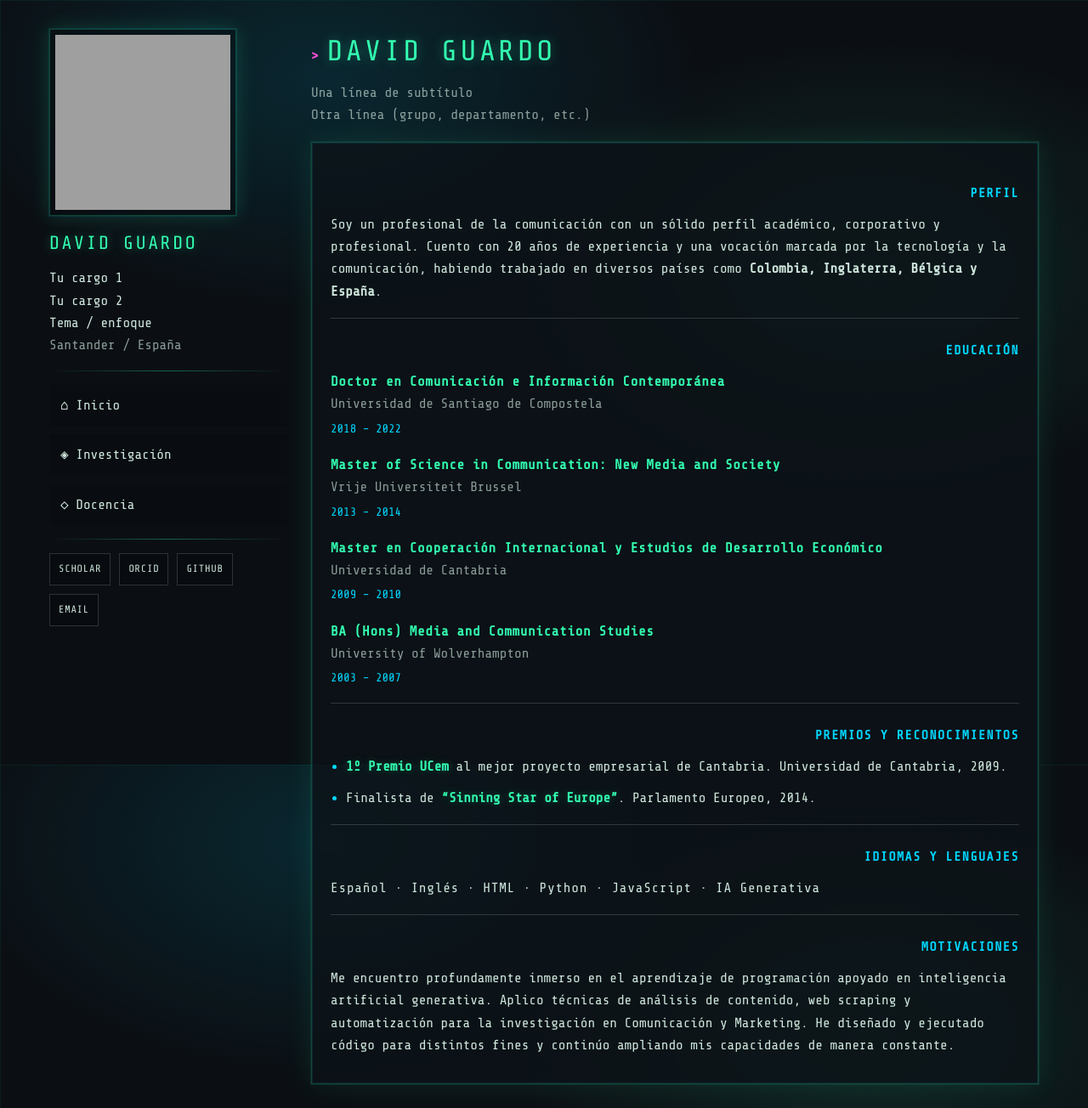
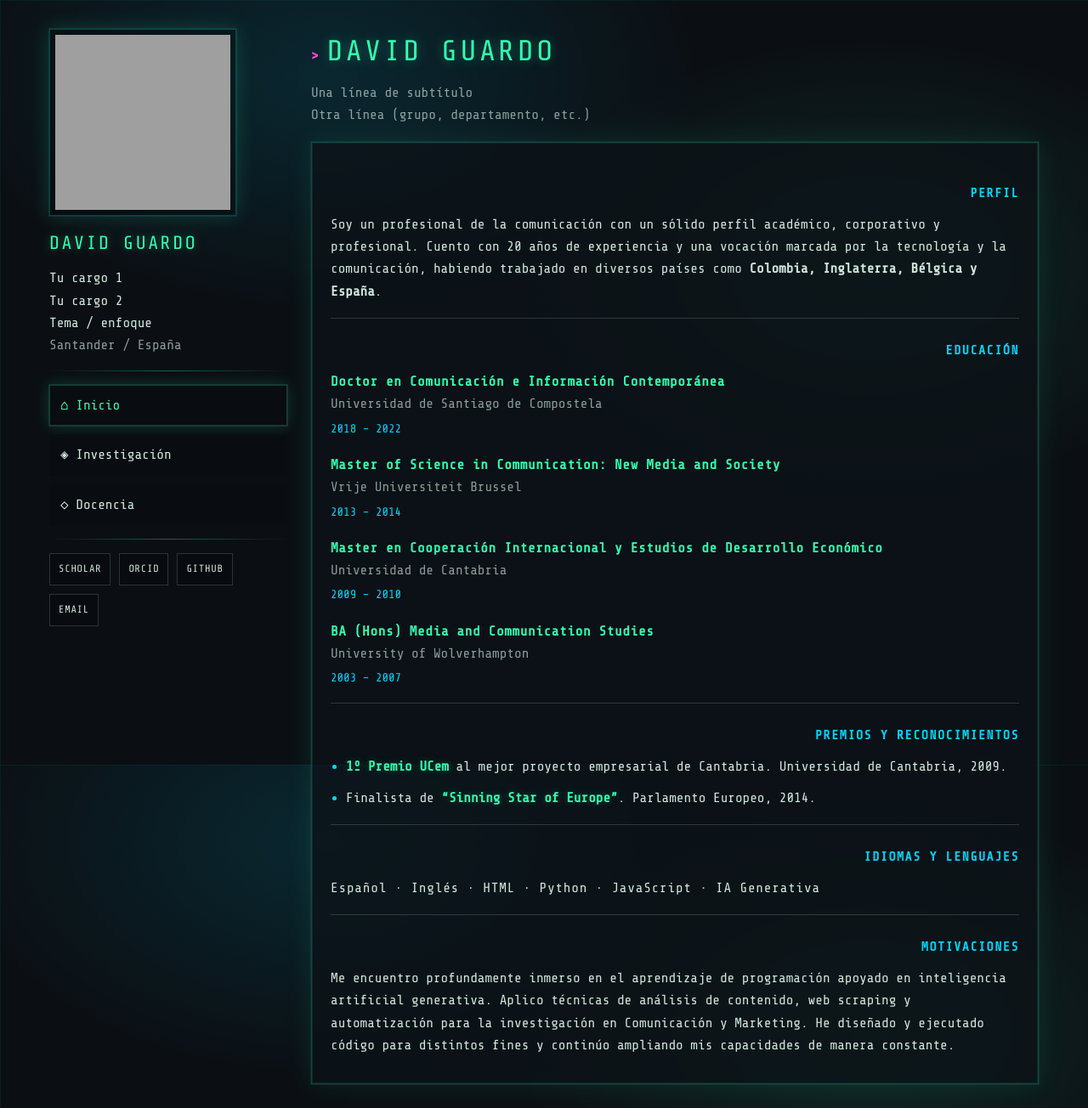
Before and after one commit to guardovich/guardovich.github.io, a Jekyll site: the page built from index.md, in a window 1280 px wide. Shown: the whole page at 85% size. Built offline with Jekyll 4.4.1, drawn with Linux system fonts in a browser that asks for light colours; grey boxes are pictures that could not be loaded.

Commit message:
Update style.css

```diff
--- a/assets/style.css
+++ b/assets/style.css
@@ -336,3 +336,10 @@ body{
   .cv-docencia .cv-title{ text-align: left; }
   .cv-item-head{ text-align: left; }
 }
+
+/* Menú activo */
+.menu-item.active{
+  border-color: var(--border);
+  box-shadow: 0 0 0 1px rgba(51,255,177,0.12), 0 0 18px rgba(51,255,177,0.18);
+  color: var(--neon);
+}
```
